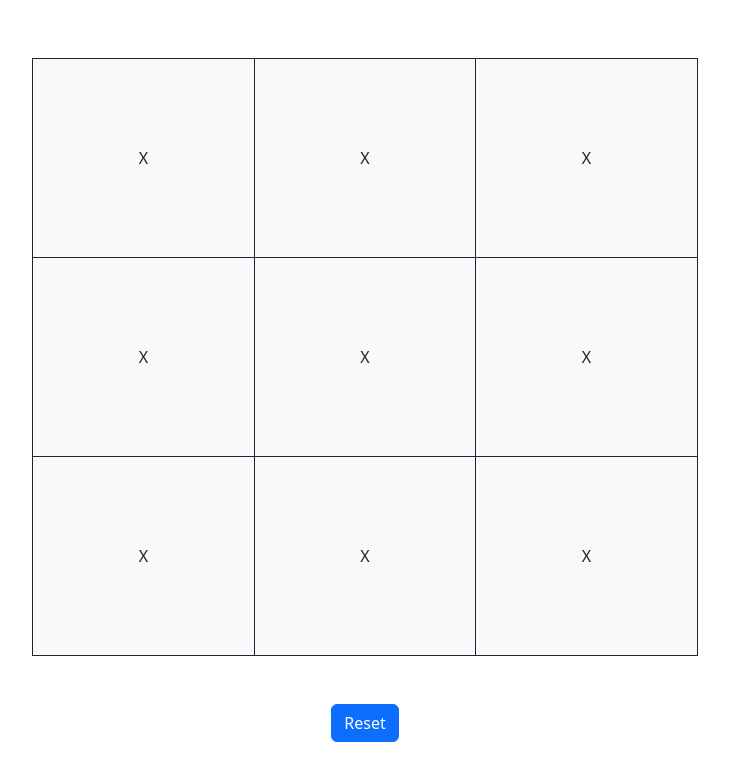
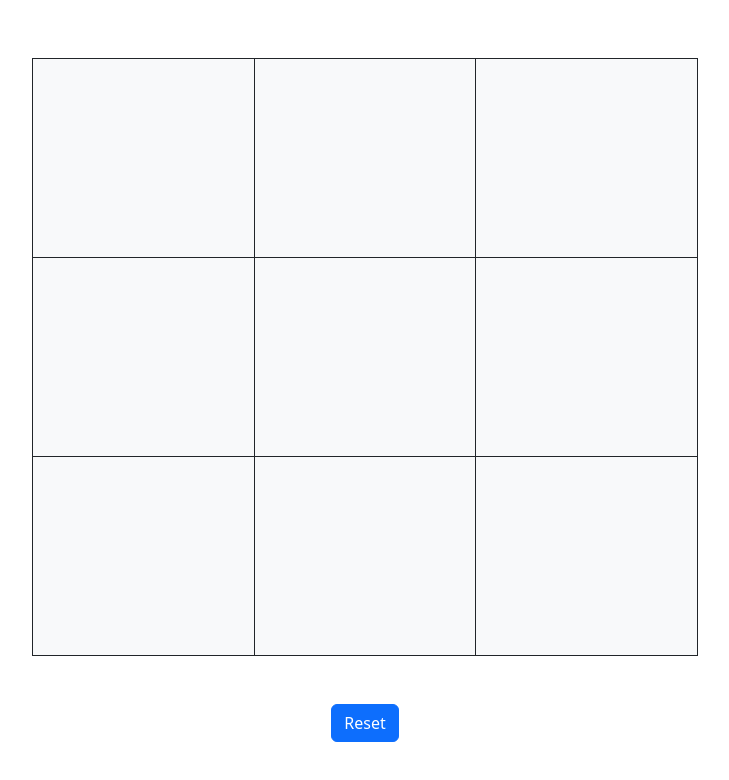
Before and after one commit to EquipoRaimon/ReactProjects, a React (Vite) app in the folder 01-ticTacToe/: page / in a window 1280 px wide. Shown: the top 780 px of the page, without its empty margins (275-1004 px from the left). Built offline with nearby package versions, Linux system fonts and the light colour scheme.

Commit message:
cambios infimos

```diff
--- a/01-ticTacToe/src/App.jsx
+++ b/01-ticTacToe/src/App.jsx
@@ -10,11 +10,13 @@ function App() {
   const [count, setCount] = useState(0)
 
   return (
-    <div>
+    <>
 
       <Board></Board>
+
       <BotonR></BotonR>
-    </div>
+
+    </>
     )
 }
 
--- a/01-ticTacToe/src/components/Board.jsx
+++ b/01-ticTacToe/src/components/Board.jsx
@@ -1,28 +1,27 @@
 import Square from "./Square";
 
-function onHandleClick(){
-
+function handleClick(){
+    alert("Me hiciste click");
 }
 
-//onHandleClick=() => {return "x"}
 
 export default function Board(){
     return(
         <div className="btn-group-vertical container-fluid " role="group" aria-label="Vertical button group">
             <div className="btn-group" role="group" aria-label="Basic example">
-                <Square  onClick={onHandleClick}></Square>
-                <Square onClick={onHandleClick}></Square>
-                <Square onClick={onHandleClick}></Square>
+                <Square onClick={handleClick}></Square>
+                <Square onClick={handleClick}></Square>
+                <Square onClick={handleClick}></Square>
             </div>
             <div className="btn-group" role="group" aria-label="Basic example">
-                <Square onClick={onHandleClick}></Square>
-                <Square onClick={onHandleClick}></Square>
-                <Square onClick={onHandleClick}></Square>
+                <Square onClick={handleClick}></Square>
+                <Square onClick={handleClick}></Square>
+                <Square onClick={handleClick}></Square>
             </div>
             <div className="btn-group" role="group" aria-label="Basic example">
-                <Square onClick={onHandleClick}></Square>
-                <Square onClick={onHandleClick}></Square>
-                <Square onClick={onHandleClick}></Square>
+                <Square onClick={handleClick}></Square>
+                <Square onClick={handleClick}></Square>
+                <Square onClick={handleClick}></Square>
             </div>
         </div>
     )
--- a/01-ticTacToe/src/components/Square.jsx
+++ b/01-ticTacToe/src/components/Square.jsx
@@ -1,9 +1,7 @@
 import '../boton.css';
-
-
 
 export default function Square({onClick}){
     return (
-        <button className="boton btn btn-light btn-outline-dark rounded-0" onClick={onClick}>X</button>
+        <button className="boton btn btn-light btn-outline-dark rounded-0" onClick={onClick}></button>
     )
 }
```
